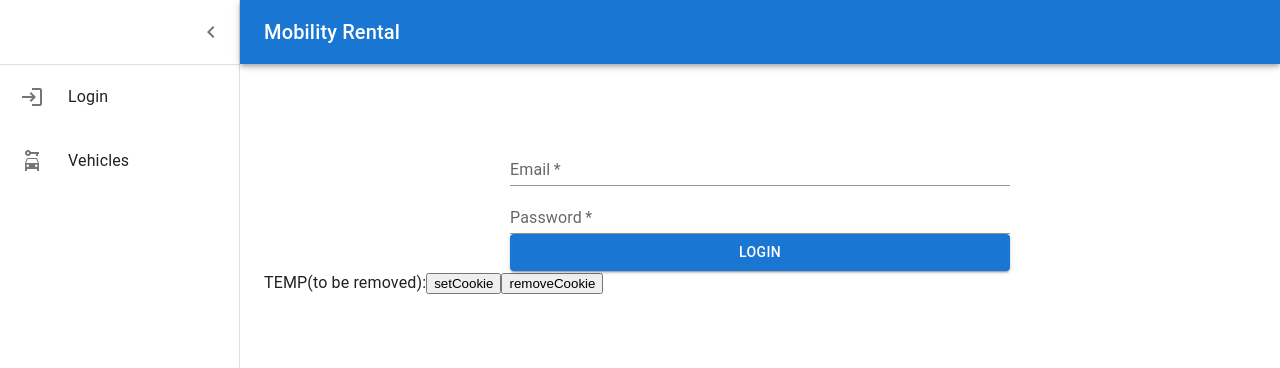
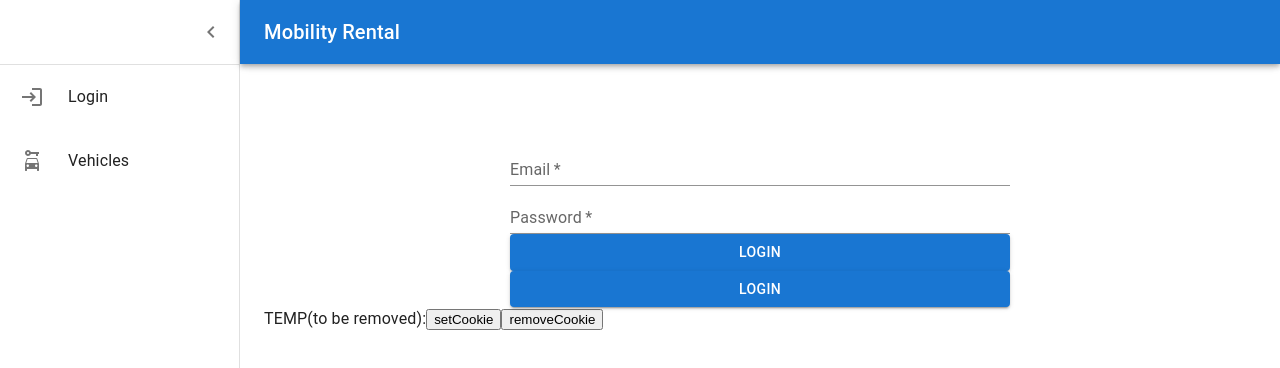
Before and after one commit to chineseouchie/fontys-s6-mr-frontend, a React (Create React App) app: page / in a window 1280 px wide. Shown: the top 368 px of the page. Built offline with nearby package versions, Linux system fonts and the light colour scheme.

Commit message:
Testing with backend communication

```diff
--- a/src/components/Auth/Login.js
+++ b/src/components/Auth/Login.js
@@ -3,6 +3,8 @@ import { useContext, useEffect, useState } from "react"
 import { useNavigate } from "react-router-dom"
 import { UserContext } from "../../providers/UserProvider"
 import { Button, FormControl, FormGroup, TextField } from "@mui/material";
+
+
 
 export default function Login() {
 	const { user, login } = useContext(UserContext)
@@ -58,6 +60,15 @@ export default function Login() {
 		}
 
 	}
+	function test123() {
+		fetch(
+			"http://192.168.44.216:30007/api/v1/auth")
+			.then((res) => res.json())
+			.then((json) => {
+				console.log(json);
+			})
+	}
+
 
 	return (
 		<>
@@ -71,6 +82,9 @@ export default function Login() {
 					<Button variant="contained" type="submit" disabled={disableLogin}>
 						Login
 					</Button>
+					<Button variant="contained" onClick={test123}>
+						Login
+					</Button>
 				</FormControl>
 
 			</form>
```
Also changed, not shown: .gitlab-ci.yml.
